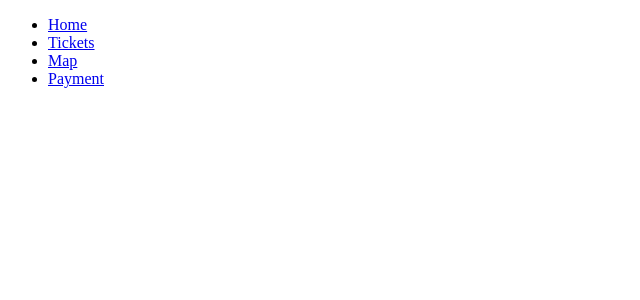
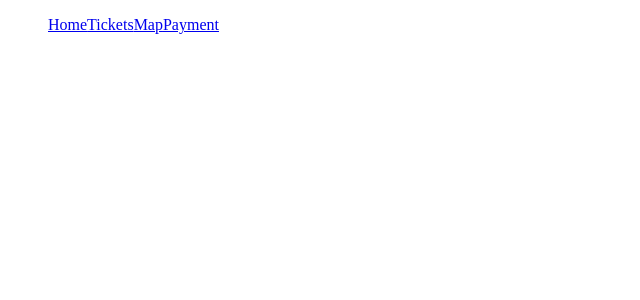
Before and after one commit to Rafafi35/ZooApplikation, a React (Vite) app: page / in a window 1280 px wide. Shown: the top 300 px of the page, without its empty margins (0-640 px from the left). Built offline with nearby package versions, Linux system fonts and the light colour scheme.

Commit message:
Nav Bar updated

```diff
--- /dev/null
+++ b/src/App.css
@@ -0,0 +1,8 @@
+.navBar {
+
+}
+
+.navBar li {
+    display: inline;
+    justify-content: space-evenly;
+}
--- a/src/App.jsx
+++ b/src/App.jsx
@@ -4,6 +4,7 @@ import Layout from "./Layout.jsx";
 import Tickets from "./Tickets.jsx";
 import Map from "./Map.jsx";
 import Payment from "./Payment.jsx";
+import "./App.css"
 
 function App() {
 
--- a/src/Layout.jsx
+++ b/src/Layout.jsx
@@ -3,7 +3,7 @@ import { Outlet, Link } from "react-router-dom";
 const Layout = () => {
     return (
         <>
-            <nav>
+            <nav className="navBar">
                 <ul>
                     <li>
                         <Link to="Home">Home</Link>
```
